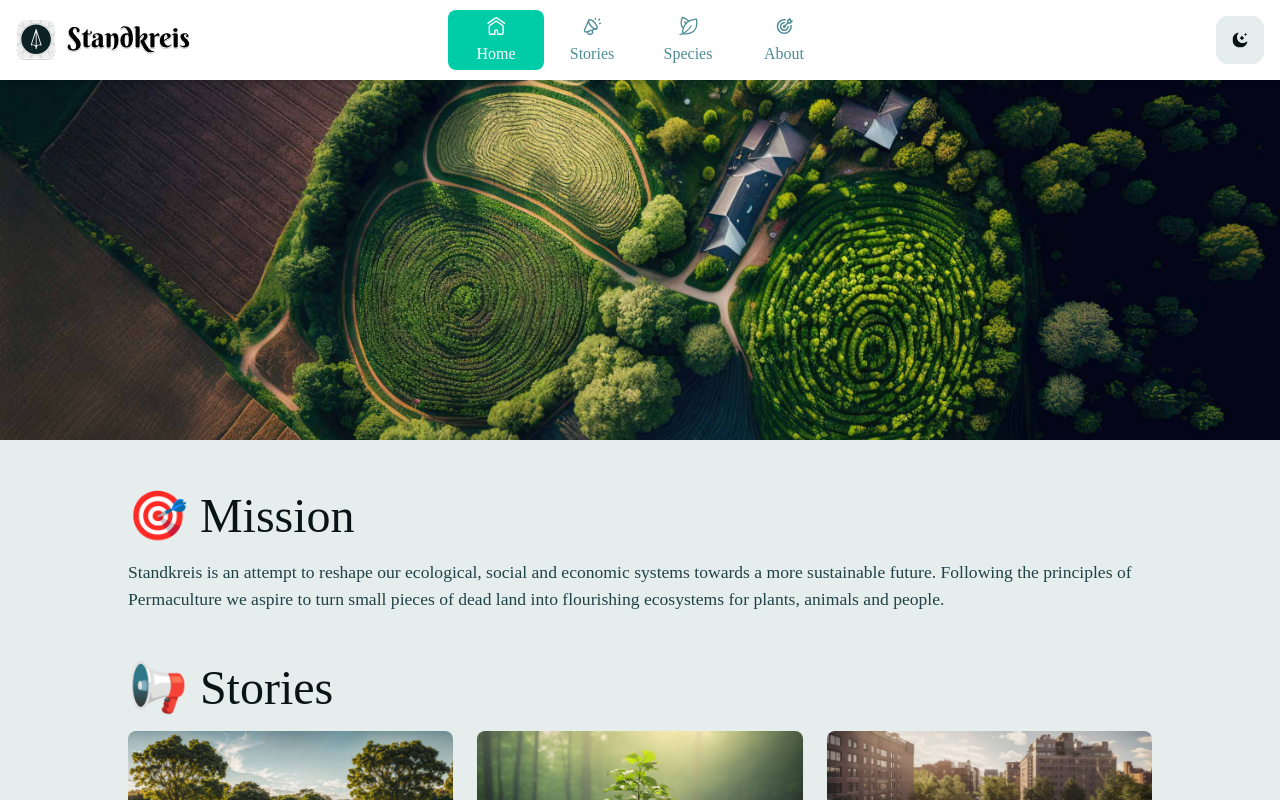
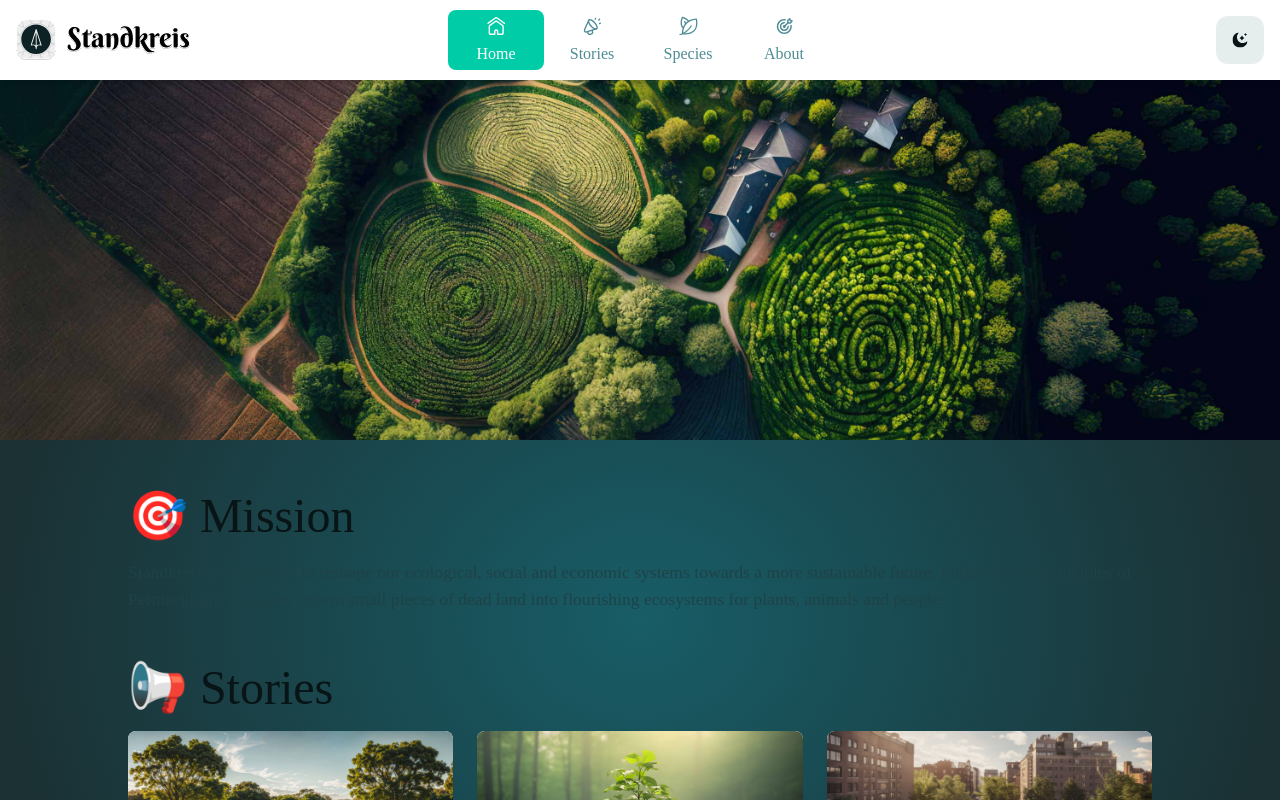
Before and after one commit to Standkreis/App, a Next.js app in the folder apps/app/: page / in a window 1280 px wide. Shown: the top 800 px of the page. Built offline with nearby package versions, Linux system fonts and the light colour scheme.

Commit message:
Update Page.tsx

```diff
--- a/apps/app/src/components/Page.tsx
+++ b/apps/app/src/components/Page.tsx
@@ -9,7 +9,13 @@ const Page = (props: Props) => {
   const { children, className } = props
 
   return (
-    <div className={` bg-default min-h-screen px-4 xl:px-0 ${className}`}>
+    <div
+      style={{
+        backgroundImage:
+          'radial-gradient(50% 50% at 50% 50%, #185D67 0%, #1B3134 100%)',
+      }}
+      className={`min-h-screen px-4 xl:px-0 ${className}`}
+    >
       {children}
     </div>
   )
```
